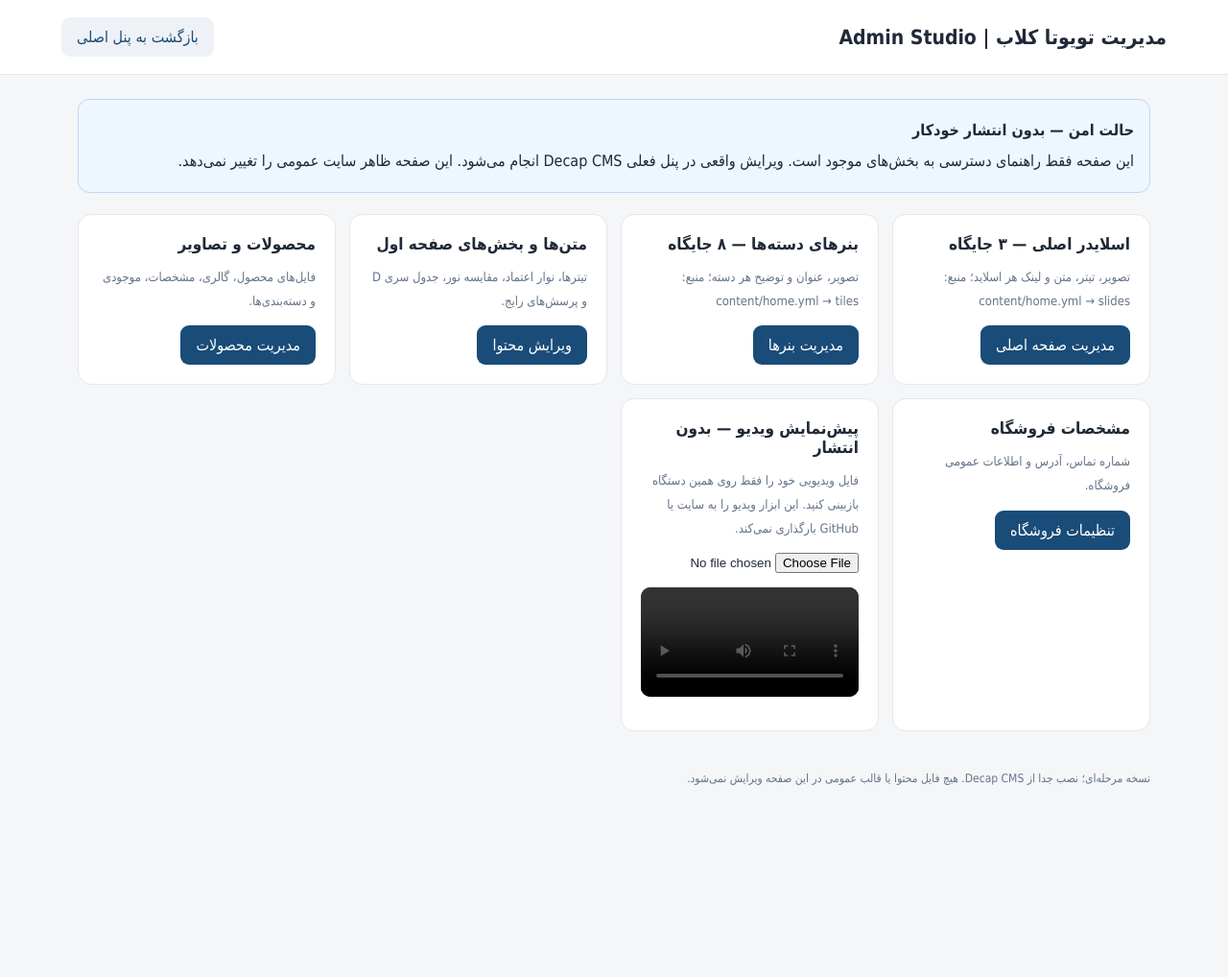
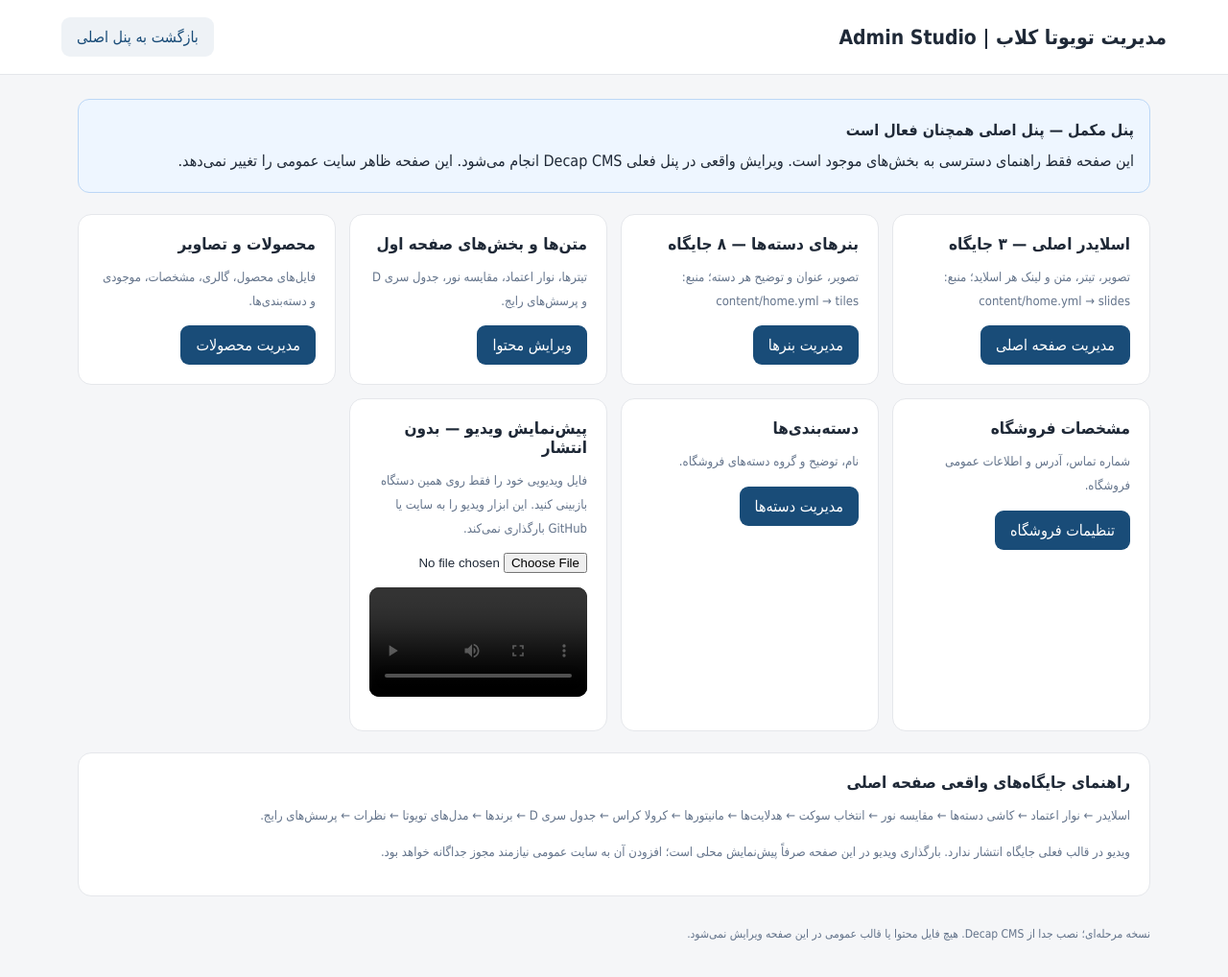
Before and after one commit to toyotaclubiran/TOYOTACLUB, a website: page public/admin/studio/index.html in a window 1280 px wide. Shown: the whole page at 96% size. Before the commit the page ends 863 px from the top, so only its background shows below. Drawn offline with Linux system fonts and the light colour scheme.

Commit message:
Complete isolated admin studio navigation and video preview safeguards

```diff
--- a/public/admin/studio/index.html
+++ b/public/admin/studio/index.html
@@ -5,14 +5,14 @@
 :root{font-family:Tahoma,Arial,sans-serif;color:#1f2937;background:#f5f6f8}*{box-sizing:border-box}body{margin:0}header{background:#fff;border-bottom:1px solid #e5e7eb;padding:18px 5%;display:flex;align-items:center;justify-content:space-between;gap:15px;flex-wrap:wrap}h1{font-size:21px;margin:0}main{max-width:1150px;margin:25px auto;padding:0 16px}.notice{padding:16px;background:#eef6ff;border:1px solid #bcd7f6;border-radius:12px;line-height:2}.grid{display:grid;grid-template-columns:repeat(auto-fit,minmax(250px,1fr));gap:14px;margin:22px 0}.card{background:#fff;border:1px solid #e5e7eb;border-radius:14px;padding:20px}.card h2{font-size:17px;margin:0 0 12px}.card p{line-height:1.9;color:#64748b;font-size:13px}.btn{display:inline-block;border:0;border-radius:9px;background:#194c78;color:white;text-decoration:none;padding:11px 16px;font:inherit;cursor:pointer}.secondary{background:#eef2f6;color:#194c78}.muted{color:#64748b;font-size:13px}input{max-width:100%}video{max-width:100%;max-height:350px;display:block;margin:15px 0;border-radius:10px;background:#111}.foot{padding:20px 0;color:#64748b;font-size:12px}
 </style></head><body>
 <header><h1>مدیریت تویوتا کلاب | Admin Studio</h1><a class="btn secondary" href="/admin/">بازگشت به پنل اصلی</a></header>
-<main><div class="notice"><strong>حالت امن — بدون انتشار خودکار</strong><div>این صفحه فقط راهنمای دسترسی به بخش‌های موجود است. ویرایش واقعی در پنل فعلی Decap CMS انجام می‌شود. این صفحه ظاهر سایت عمومی را تغییر نمی‌دهد.</div></div>
+<main><div class="notice"><strong>پنل مکمل — پنل اصلی همچنان فعال است</strong><div>این صفحه فقط راهنمای دسترسی به بخش‌های موجود است. ویرایش واقعی در پنل فعلی Decap CMS انجام می‌شود. این صفحه ظاهر سایت عمومی را تغییر نمی‌دهد.</div></div>
 <div class="grid">
 <section class="card"><h2>اسلایدر اصلی — ۳ جایگاه</h2><p>تصویر، تیتر، متن و لینک هر اسلاید؛ منبع: content/home.yml → slides</p><a class="btn" href="/admin/#/collections/home">مدیریت صفحه اصلی</a></section>
 <section class="card"><h2>بنرهای دسته‌ها — ۸ جایگاه</h2><p>تصویر، عنوان و توضیح هر دسته؛ منبع: content/home.yml → tiles</p><a class="btn" href="/admin/#/collections/home">مدیریت بنرها</a></section>
 <section class="card"><h2>متن‌ها و بخش‌های صفحه اول</h2><p>تیترها، نوار اعتماد، مقایسه نور، جدول سری D و پرسش‌های رایج.</p><a class="btn" href="/admin/#/collections/home">ویرایش محتوا</a></section>
 <section class="card"><h2>محصولات و تصاویر</h2><p>فایل‌های محصول، گالری، مشخصات، موجودی و دسته‌بندی‌ها.</p><a class="btn" href="/admin/#/collections/products">مدیریت محصولات</a></section>
 <section class="card"><h2>مشخصات فروشگاه</h2><p>شماره تماس، آدرس و اطلاعات عمومی فروشگاه.</p><a class="btn" href="/admin/#/collections/site">تنظیمات فروشگاه</a></section>
-<section class="card"><h2>پیش‌نمایش ویدیو — بدون انتشار</h2><p>فایل ویدیویی خود را فقط روی همین دستگاه بازبینی کنید. این ابزار ویدیو را به سایت یا GitHub بارگذاری نمی‌کند.</p><input id="videoFile" type="file" accept="video/mp4,video/webm,video/quicktime"><video id="video" controls hidden></video><div id="videoInfo" class="muted"></div></section>
-</div><p class="foot">نسخه مرحله‌ای؛ نصب جدا از Decap CMS. هیچ فایل محتوا یا قالب عمومی در این صفحه ویرایش نمی‌شود.</p></main>
+<section class="card"><h2>دسته‌بندی‌ها</h2><p>نام، توضیح و گروه دسته‌های فروشگاه.</p><a class="btn" href="/admin/#/collections/categories">مدیریت دسته‌ها</a></section><section class="card"><h2>پیش‌نمایش ویدیو — بدون انتشار</h2><p>فایل ویدیویی خود را فقط روی همین دستگاه بازبینی کنید. این ابزار ویدیو را به سایت یا GitHub بارگذاری نمی‌کند.</p><input id="videoFile" type="file" accept="video/mp4,video/webm,video/quicktime"><video id="video" controls hidden></video><div id="videoInfo" class="muted"></div></section>
+</div><section class="card"><h2>راهنمای جایگاه‌های واقعی صفحه اصلی</h2><p>اسلایدر ← نوار اعتماد ← کاشی دسته‌ها ← مقایسه نور ← انتخاب سوکت ← هدلایت‌ها ← مانیتورها ← کرولا کراس ← جدول سری D ← برندها ← مدل‌های تویوتا ← نظرات ← پرسش‌های رایج.</p><p>ویدیو در قالب فعلی جایگاه انتشار ندارد. بارگذاری ویدیو در این صفحه صرفاً پیش‌نمایش محلی است؛ افزودن آن به سایت عمومی نیازمند مجوز جداگانه خواهد بود.</p></section><p class="foot">نسخه مرحله‌ای؛ نصب جدا از Decap CMS. هیچ فایل محتوا یا قالب عمومی در این صفحه ویرایش نمی‌شود.</p></main>
 <script>const f=document.getElementById('videoFile'),v=document.getElementById('video'),i=document.getElementById('videoInfo');let url;f.addEventListener('change',()=>{if(url)URL.revokeObjectURL(url);const file=f.files[0];if(!file){v.hidden=true;i.textContent='';return;}if(!/^video\/(mp4|webm|quicktime)$/.test(file.type)){i.textContent='فرمت پشتیبانی نمی‌شود';return;}url=URL.createObjectURL(file);v.src=url;v.hidden=false;i.textContent=file.name+' — '+(file.size/1048576).toFixed(1)+' MB — فقط پیش‌نمایش محلی';});</script>
 </body></html>
```
